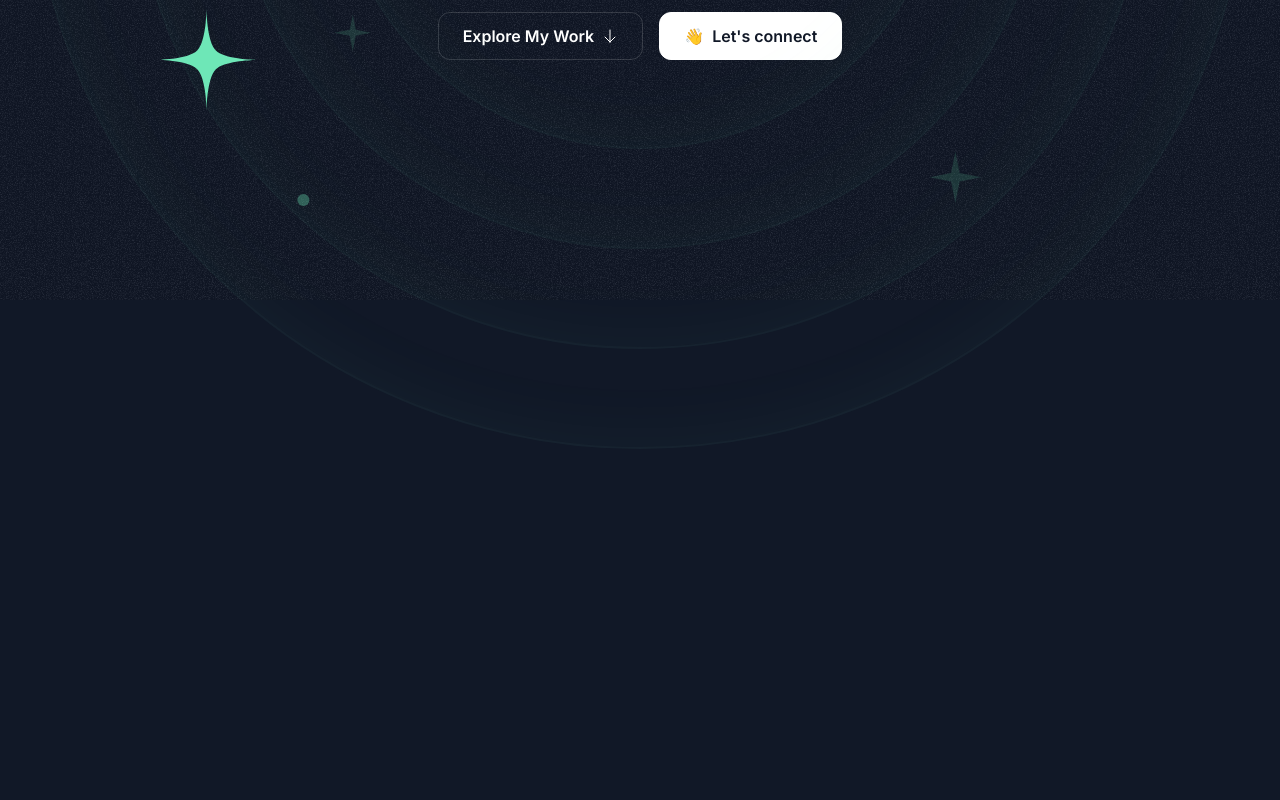
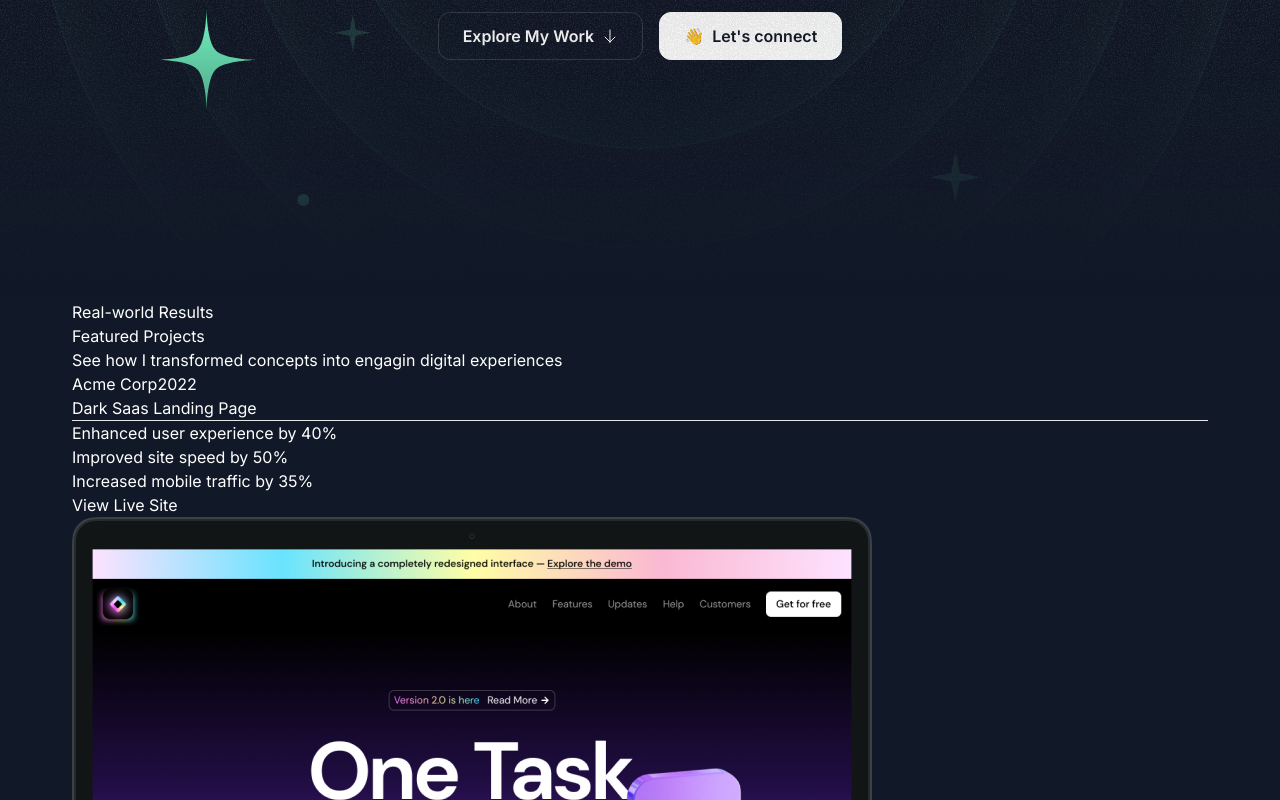
Before and after one commit to tanvirgeek/tanvirgeek-portfolio, a Next.js app: page / in a window 1280 px wide. Shown: the part 622-1422 px from the top of the page. Before the commit the page ends 1071 px from the top, so only its background shows below. Built offline with nearby package versions, Linux system fonts and the light colour scheme; a web font is replaced by a local one.

Commit message:
update hero

```diff
--- a/src/app/page.tsx
+++ b/src/app/page.tsx
@@ -1,11 +1,13 @@
 import { Header } from "@/sections/Header";
 import { HeroSection } from "@/sections/Hero";
+import { ProjectsSection } from "@/sections/Projects";
 
 export default function Home() {
   return (
     <div>
       <Header />
       <HeroSection />
+      <ProjectsSection />
     </div>
   );
 }
--- a/src/sections/Header.tsx
+++ b/src/sections/Header.tsx
@@ -1,6 +1,6 @@
 export const Header = () => {
   return (
-    <div className="flex justify-center items-center fixed top-3 w-full">
+    <div className="flex justify-center items-center fixed top-3 w-full z-10">
       <nav className="flex gap-1 p-0.5 border border-white/15 rounded-full bg-white/10 backdrop-blur">
         <a href="#" className="nav-item">
           Home
--- a/src/sections/Hero.tsx
+++ b/src/sections/Hero.tsx
@@ -9,6 +9,7 @@ import HeroOrbit from "@/components/HeroOrbit";
 export const HeroSection = () => {
   return (
     <div className="py-32 md:py-48 lg:py-60 relative z-0 overflow-x-clip">
+      <div className="absolute inset-0 [mask-image:linear-gradient(to_bottom,transparent,black_10%,black_70%,transparent)]">
         <div
           className="absolute inset-0 -z-30 opacity-10"
           style={{
@@ -56,6 +57,11 @@ export const HeroSection = () => {
           <div className="size-3 rounded-full bg-emerald-300/35" />
         </HeroOrbit>
 
+        <HeroOrbit size={710} rotation={178 - 90}>
+          <div className="size-4 rounded-full bg-emerald-300/35" />
+        </HeroOrbit>
+      </div>
+
       <div className="container">
         <div className="flex flex-col items-center">
           <Image
--- a/src/sections/Projects.tsx
+++ b/src/sections/Projects.tsx
@@ -1,3 +1,4 @@
+import Image from "next/image";
 import darkSaasLandingPage from "@/assets/images/dark-saas-landing-page.png";
 import lightSaasLandingPage from "@/assets/images/light-saas-landing-page.png";
 import aiStartupLandingPage from "@/assets/images/ai-startup-landing-page.png";
@@ -42,5 +43,35 @@ const portfolioProjects = [
 ];
 
 export const ProjectsSection = () => {
-  return <div>Projects Section</div>;
+  return (
+    <div>
+      <div className="container">
+        <p>Real-world Results</p>
+        <h2>Featured Projects</h2>
+        <p>See how I transformed concepts into engagin digital experiences</p>
+        <div>
+          {portfolioProjects.map((project) => (
+            <div key={project.title}>
+              <div>
+                <span>{project.company}</span>
+                <span>{project.year}</span>
+              </div>
+              <h3>{project.title}</h3>
+              <hr />
+              <ul>
+                {project.results.map((result) => (
+                  <li key={result.title}>{result.title}</li>
+                ))}
+              </ul>
+
+              <a href={project.link}>
+                <button>View Live Site</button>
+              </a>
+              <Image src={project.image} alt={project.title} />
+            </div>
+          ))}
+        </div>
+      </div>
+    </div>
+  );
 };
```
Lines whose indentation alone changed are shown as unchanged.
